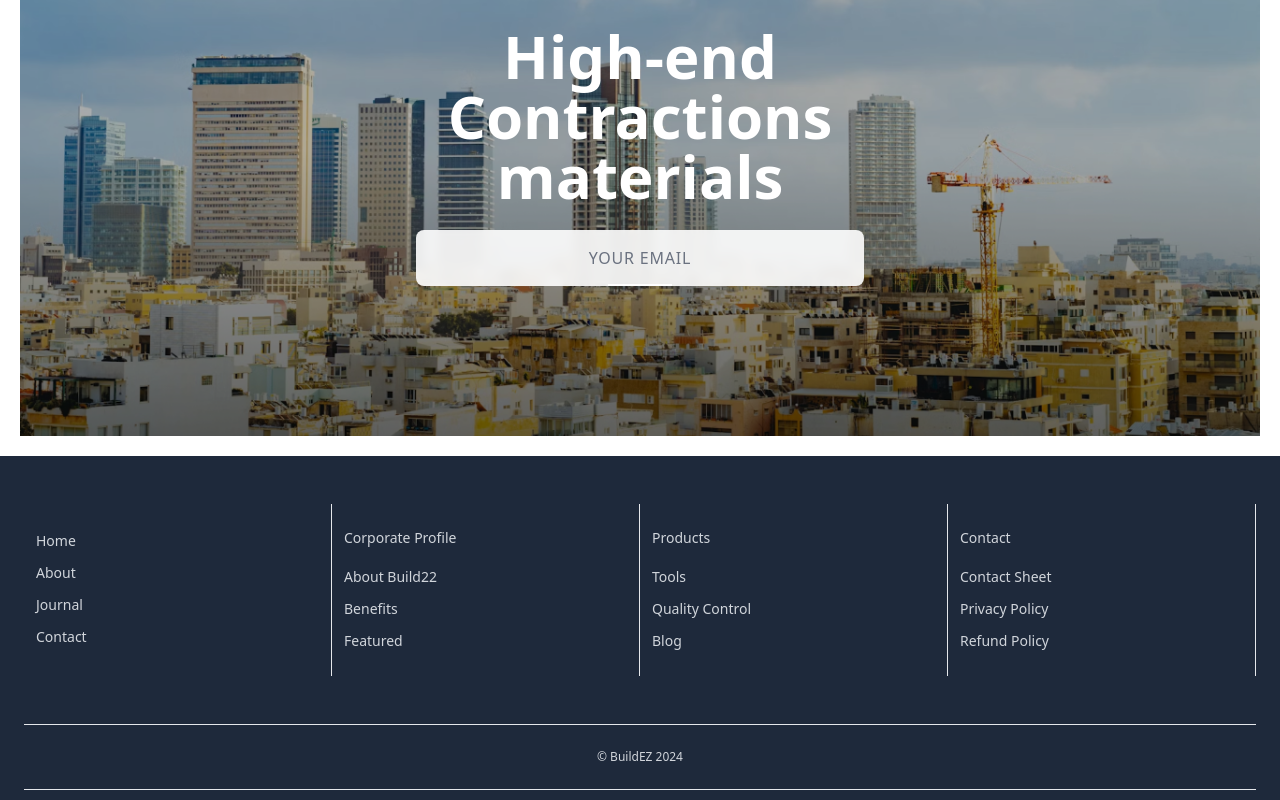
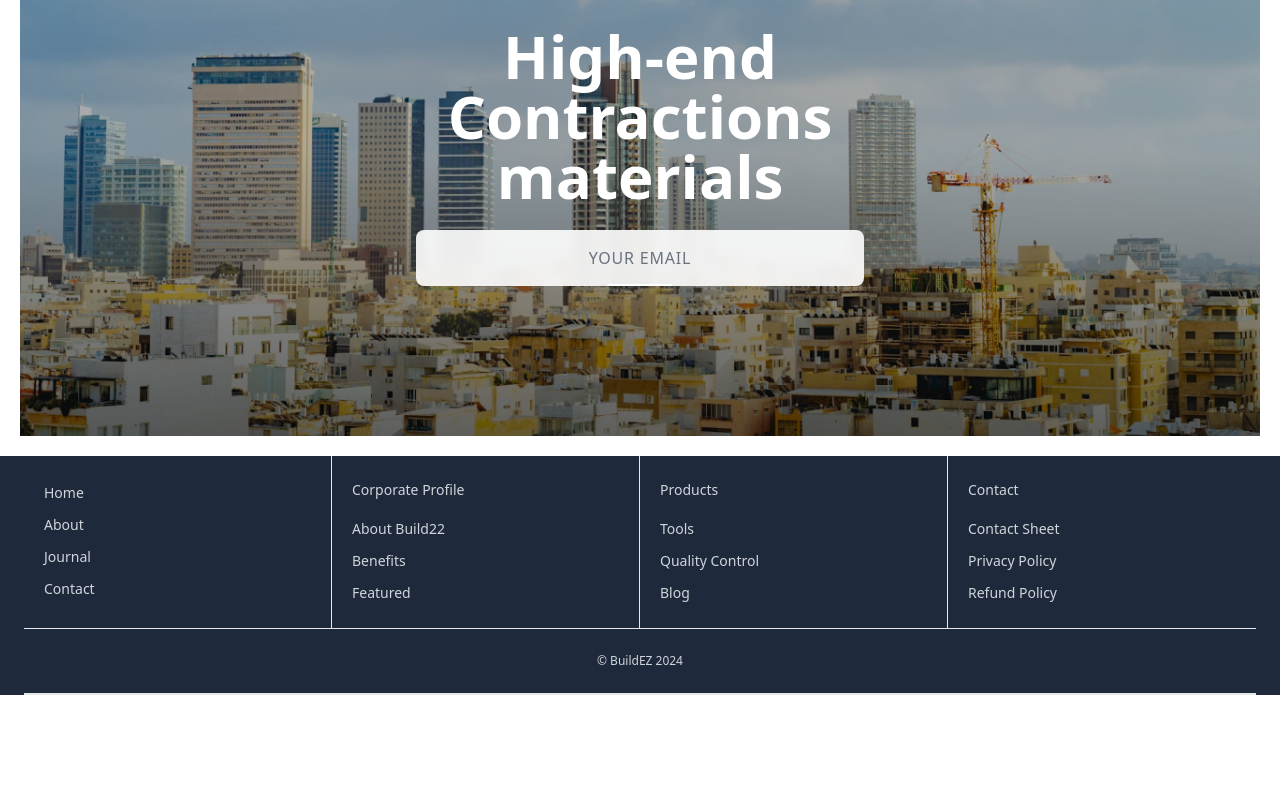
Before and after one commit to sagarpanwar1/BuildEZ, a Next.js app: page / in a window 1280 px wide. Shown: the part 5337-6137 px from the top of the page. After the commit the page ends 6032 px from the top, so only its background shows below. Built offline with nearby package versions, Linux system fonts and the light colour scheme.

Commit message:
homepage fixes done

```diff
--- a/src/app/globals.css
+++ b/src/app/globals.css
@@ -197,29 +197,18 @@ body {
 }
 
 .animie-section {
-  /* animation: appear linear; */
-  /* width: 200px;
-  height: 200px; */
-  animation: changeBackground 3s infinite;
+ animation: appear linear;
+ animation-timeline: view();
+ animation-range: entry 0% cover 40%;
 }
 
 @keyframes appear {
-  /* from {
+  from {
     opacity: 0;
     transform: scale(0.5);
   }
   to {
     opacity: 1;
     transform: scale(1);
-  } */
-
-  0% {
-    background-color: red;
-  }
-  50% {
-    background-color: yellow;
-  }
-  100% {
-    background-color: green;
   }
 }
--- a/src/components/Footer.jsx
+++ b/src/components/Footer.jsx
@@ -2,11 +2,11 @@ import React from 'react';
 
 const Footer = () => {
   return (
-    <footer className="bg-slate-800 text-gray-300 py-12">
-      <div className="max-w-7xl mx-auto px-6">
+    <footer className="bg-slate-800 text-gray-300">
+      <div className="mx-auto px-6">
         <div className="grid grid-cols-1 sm:grid-cols-2 md:grid-cols-4">
           {/* First Column */}
-          <div className="py-6 px-3 border-r">
+          <div className="py-6 px-5 border-r">
             <ul className="space-y-2">
               <li><a href="#" className="text-sm hover:text-white">Home</a></li>
               <li><a href="#" className="text-sm hover:text-white">About</a></li>
@@ -16,7 +16,7 @@ const Footer = () => {
           </div>
 
           {/* Second Column */}
-          <div className="py-6 px-3 border-r">
+          <div className="py-6 px-5 border-r">
             <h3 className="text-sm mb-4">Corporate Profile</h3>
             <ul className="space-y-2">
               <li><a href="#" className="text-sm hover:text-white">About Build22</a></li>
@@ -26,7 +26,7 @@ const Footer = () => {
           </div>
 
           {/* Third Column */}
-          <div className="py-6 px-3 border-r">
+          <div className="py-6 px-5 border-r">
             <h3 className="text-sm mb-4">Products</h3>
             <ul className="space-y-2">
               <li><a href="#" className="text-sm hover:text-white">Tools</a></li>
@@ -36,7 +36,7 @@ const Footer = () => {
           </div>
 
           {/* Fourth Column */}
-          <div className="py-6 px-3 border-r">
+          <div className="py-6 px-5 ">
             <h3 className="text-sm mb-4">Contact</h3>
             <ul className="space-y-2">
               <li><a href="#" className="text-sm hover:text-white">Contact Sheet</a></li>
@@ -47,7 +47,7 @@ const Footer = () => {
         </div>
 
         {/* Copyright */}
-        <div className="mt-12 pt-6 border-t">
+        <div className=" pt-6 border-t border-b">
           <p className="text-xs text-center pb-6 border-b">© BuildEZ 2024</p>
         </div>
       </div>
--- a/src/components/ImageSlider.jsx
+++ b/src/components/ImageSlider.jsx
@@ -2,12 +2,12 @@
 
 import { useEffect, useState } from "react";
 
-const img1 = ("https://images.pexels.com/photos/302769/pexels-photo-302769.jpeg?auto=compress&cs=tinysrgb&w=1260&h=750&dpr=2");
-const img2 = ("https://images.pexels.com/photos/302769/pexels-photo-302769.jpeg?auto=compress&cs=tinysrgb&w=1260&h=750&dpr=2");
-const img3 = ("https://images.pexels.com/photos/302769/pexels-photo-302769.jpeg?auto=compress&cs=tinysrgb&w=1260&h=750&dpr=2");
-const img4 = ("https://images.pexels.com/photos/302769/pexels-photo-302769.jpeg?auto=compress&cs=tinysrgb&w=1260&h=750&dpr=2");
-const img5 = ("https://images.pexels.com/photos/302769/pexels-photo-302769.jpeg?auto=compress&cs=tinysrgb&w=1260&h=750&dpr=2");
-const img6 = ("https://images.pexels.com/photos/302769/pexels-photo-302769.jpeg?auto=compress&cs=tinysrgb&w=1260&h=750&dpr=2");
+const img1 = ("/image.png");
+const img2 = ("/image1.png");
+const img3 = ("/image2.png");
+const img4 = ("/image3.png");
+const img5 = ("/image4.png");
+const img6 = ("/image5.png");
 
 const images = [img1, img2, img3, img4, img5, img6];
 const speed = 3500;
--- a/src/components/Navbar.jsx
+++ b/src/components/Navbar.jsx
@@ -10,7 +10,7 @@ const Navbar = () => {
         <div className="flex items-center justify-between max-w-6xl mx-auto py-4 px-4">
           {/* Logo */}
           <div className="text-2xl font-bold text-orange-500">
-            <img src={"/logo.png"} alt="Logo" className="w-12 h-12" />
+            <img src={"/logo.png"} alt="Logo" className="" />
           </div>
 
           {/* Hamburger Icon (visible on mobile) */}
```
